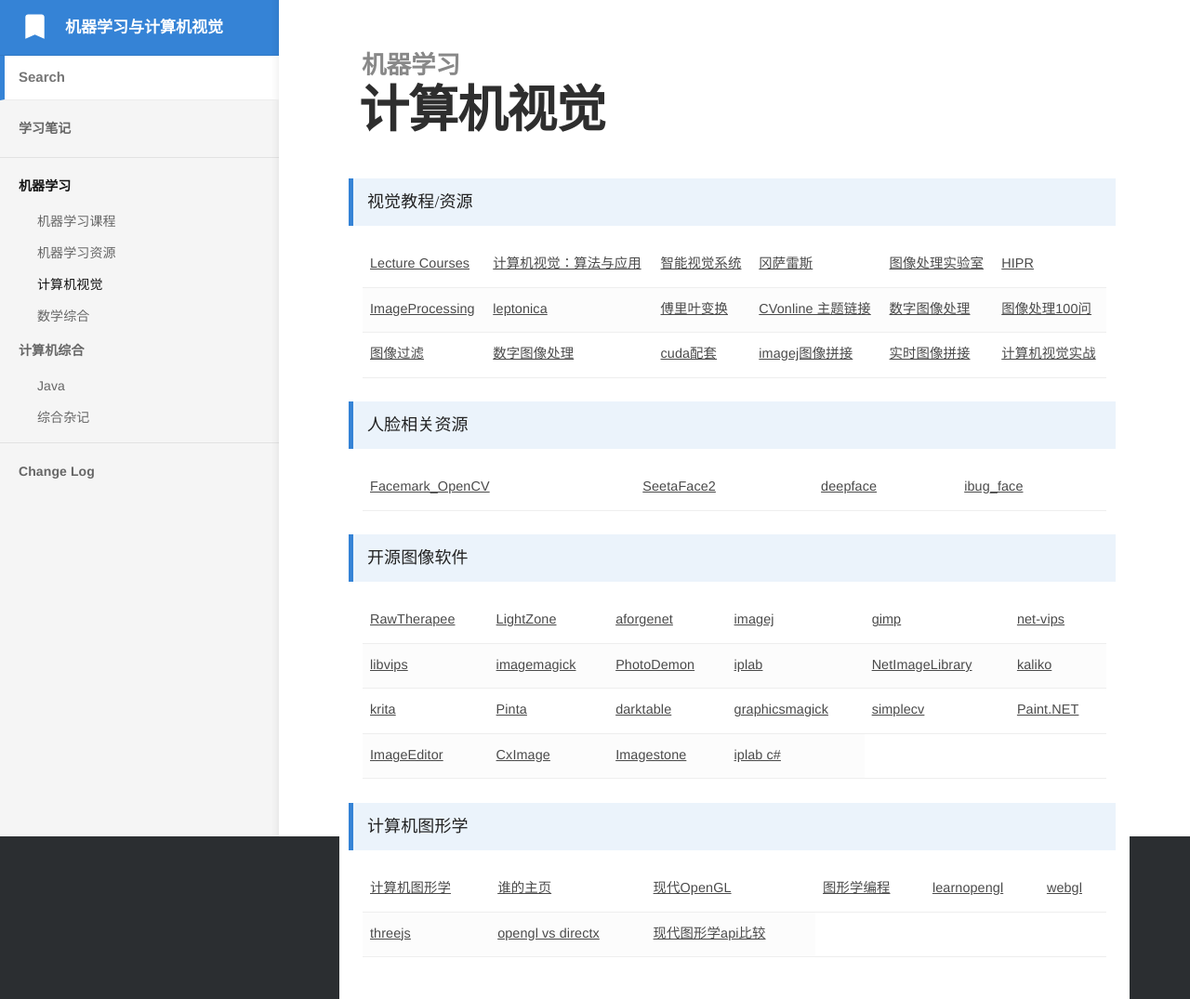
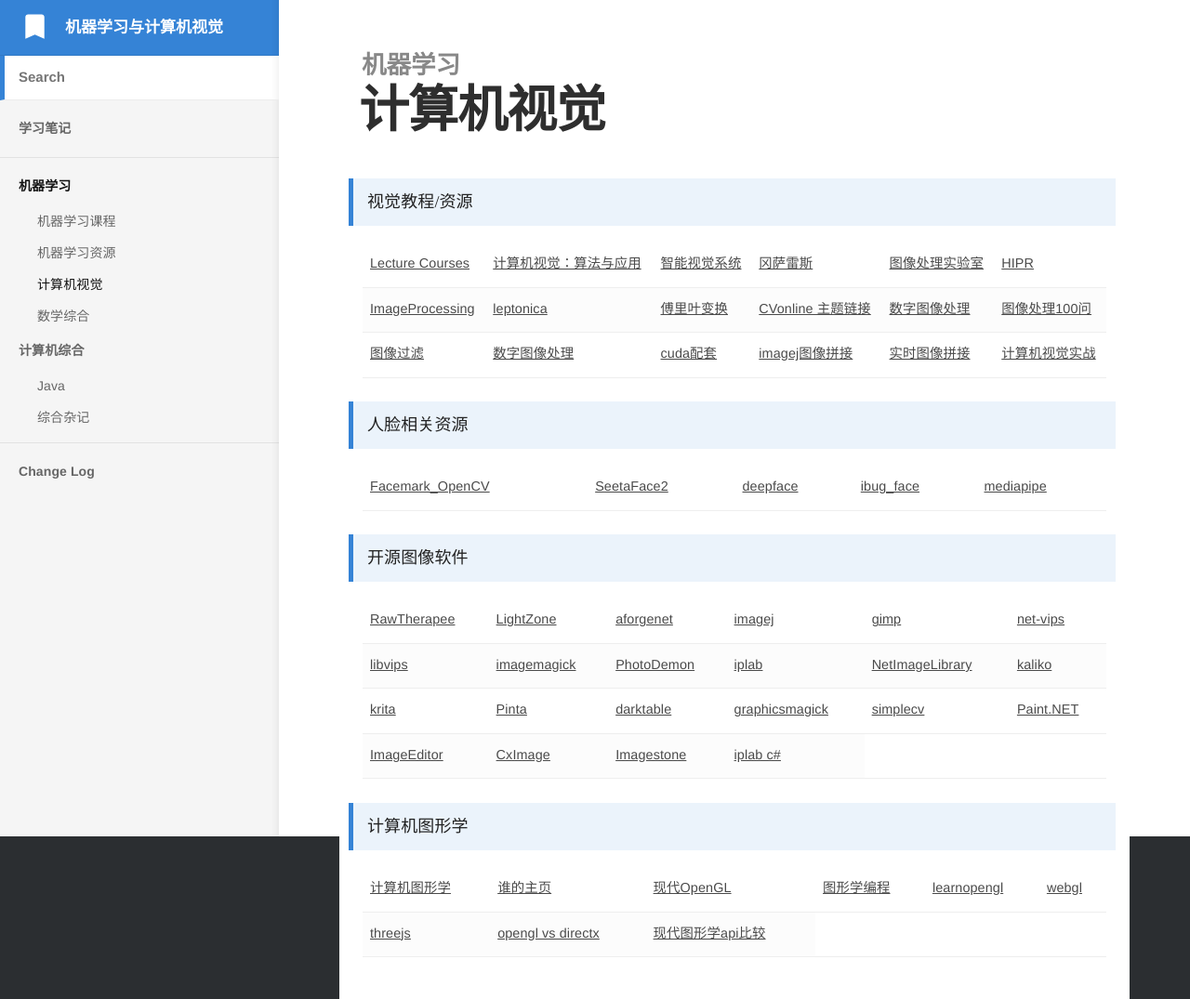
Before and after one commit to bashendixie/Machine_Learning_Notes, a Jekyll site: the page built from _docs/1、机器学习/计算机视觉.md, in a window 1280 px wide. Shown: the whole page at 93% size. Built offline with Jekyll 4.4.1, drawn with Linux system fonts in a browser that asks for light colours; some web fonts are replaced.

Commit message:
no message

```diff
--- a/_docs/1、机器学习/计算机视觉.md
+++ b/_docs/1、机器学习/计算机视觉.md
@@ -85,6 +85,9 @@
 			</td>
 			<td>
 				<a href="https://ibug.doc.ic.ac.uk/resources/facial-point-annotations/">ibug_face</a>
+			</td>
+			<td>
+				<a href="https://google.github.io/mediapipe/solutions/iris.html">mediapipe</a>
 			</td>
 		</tr>
 	</tbody>
```
